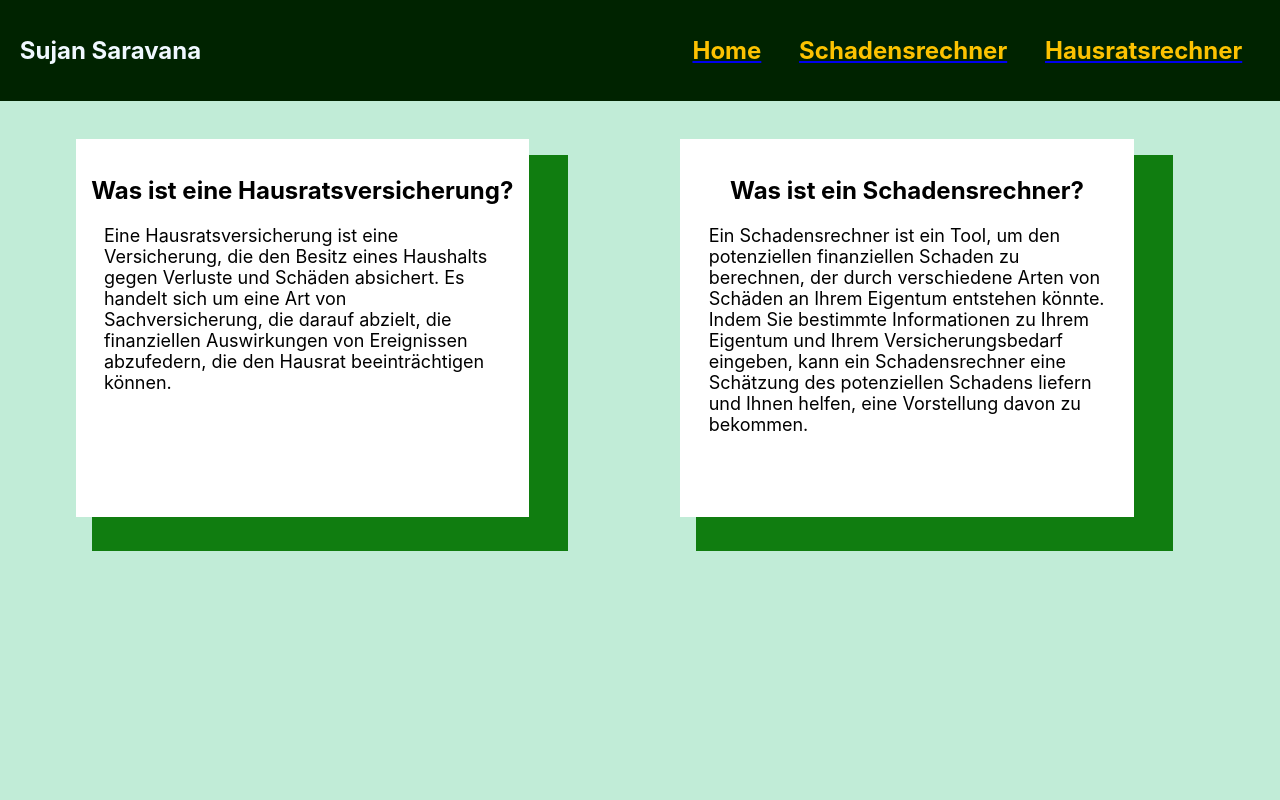
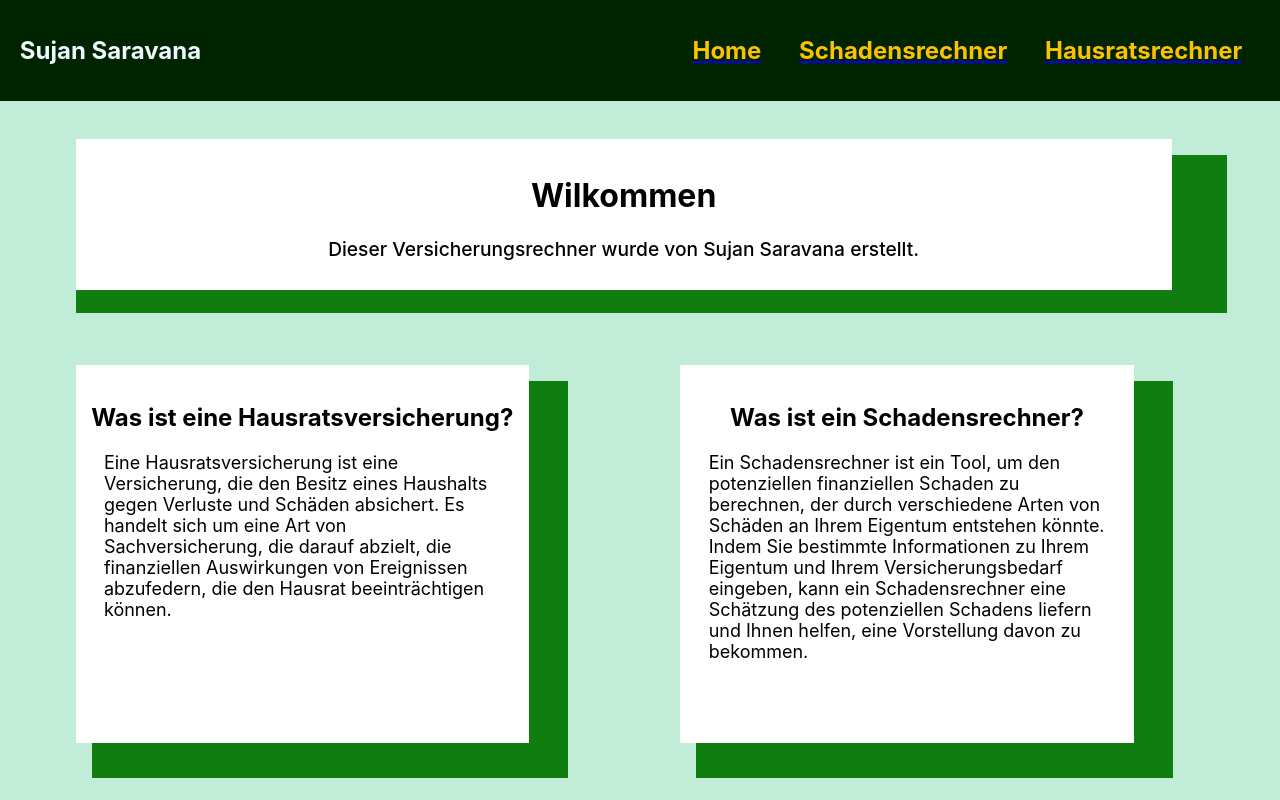
Before and after one commit to sujanSaravana/VersicherungsRechner, a React (Create React App) app in the folder rechner/: page /Home in a window 1280 px wide. Shown: the top 800 px of the page. Built offline with nearby package versions, Linux system fonts and the light colour scheme.

Commit message:
Home Wilkommen card erstellt

```diff
--- a/rechner/src/App.css
+++ b/rechner/src/App.css
@@ -263,6 +263,13 @@ li{
     margin-top: 1cm;
 }
 
+.home-text-top{
+    font-size: larger;
+    font-weight: 500;
+    text-align: center;
+}
+
+
 .card {
     align-items: center;
     position: relative;
@@ -320,3 +327,34 @@ li{
     z-index: 1;
     background: #fff;
 }
+
+.card-top {
+    align-items: center;
+    position: relative;
+    height: 4cm;
+    width: 29cm;
+    margin-bottom: 2cm;
+}
+
+.card-top::before {
+    background: #107d10;
+    content: '';
+    top: 1cm;
+    left: 1.6cm;
+    position: absolute;
+    transform: translate(1rem, 1rem);
+    height: 105%;
+    width: 105%;
+    z-index: 0;
+}
+
+.card-home-top {
+    left: 2cm;
+    position: absolute;
+    top: 1cm;
+    height: 100%;
+    width: 100%;
+    z-index: 1;
+    background: #fff;
+
+}
--- a/rechner/src/Home.js
+++ b/rechner/src/Home.js
@@ -7,6 +7,15 @@ function Home() {
 
     return(
         <body className="home">
+
+        <div className="home-div">
+
+            <div className="card-top">
+                <div className="card-home-top">
+                    <h1 className="home-title"> Wilkommen</h1>
+                    <p className="home-text-top">Dieser Versicherungsrechner wurde von Sujan Saravana erstellt.</p>
+                </div>
+            </div>
 
 
 
@@ -26,6 +35,7 @@ function Home() {
                     <p className="home-text">Ein Schadensrechner ist ein Tool, um den potenziellen finanziellen Schaden zu berechnen, der durch verschiedene Arten von Schäden an Ihrem Eigentum entstehen könnte. Indem Sie bestimmte Informationen zu Ihrem Eigentum und Ihrem Versicherungsbedarf eingeben, kann ein Schadensrechner eine Schätzung des potenziellen Schadens liefern und Ihnen helfen, eine Vorstellung davon zu bekommen.</p>
                 </div>
             </div>
+            </div>
         </body>
     );
 }
```
